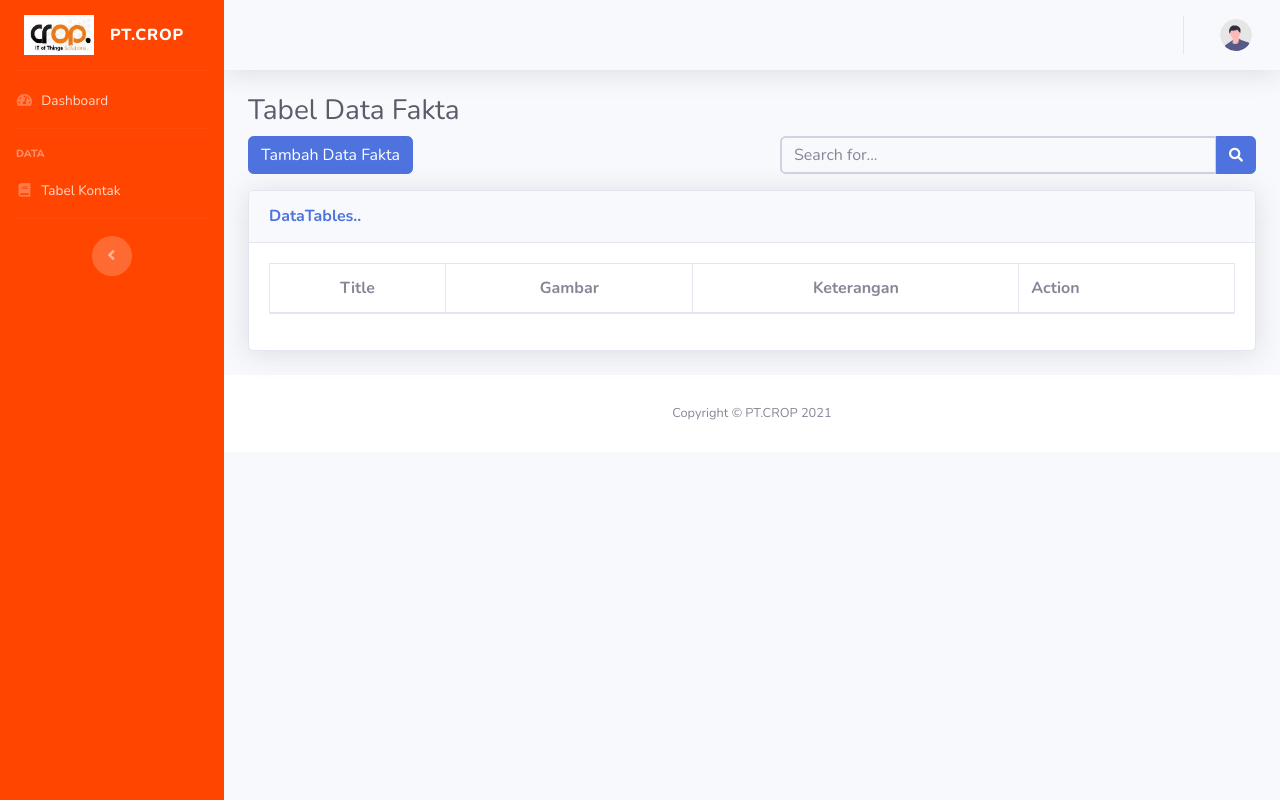
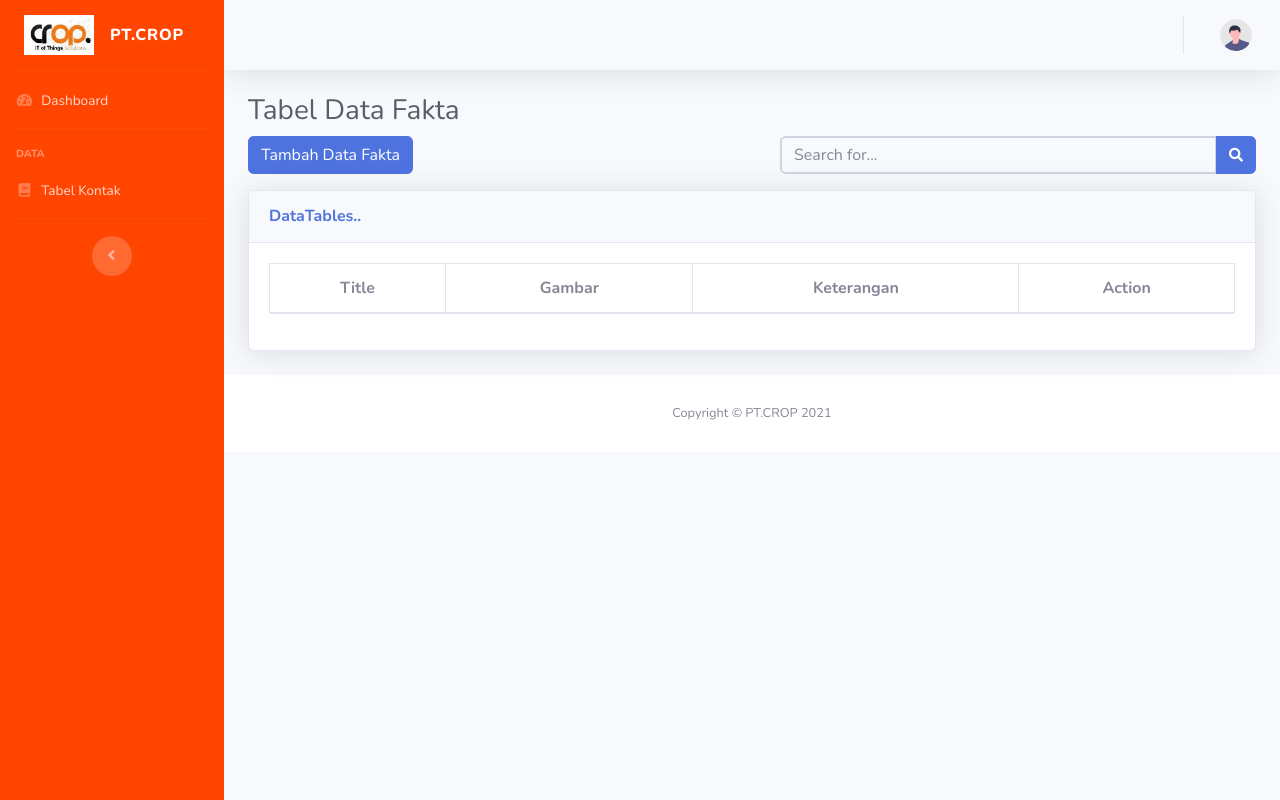
Before and after one commit to rendi14/Frontend_KP, a CodeIgniter 4 app: template app/Views/dashboard/fakta_data.php in a window 1280 px wide. Run offline with PHP 8.4 and a stand-in for CodeIgniter, Linux system fonts and the light colour scheme; the template is opened without the code that fills it, so the values that code supplies are empty; some libraries are stand-ins or nearby versions.

Commit message:
Update fakta_data.php

```diff
--- a/app/Views/dashboard/fakta_data.php
+++ b/app/Views/dashboard/fakta_data.php
@@ -85,7 +85,7 @@
                             <th class="text-center align-middle">Title</th>
                             <th class="text-center align-middle">Gambar</th>
                             <th class="text-center align-middle">Keterangan</th>
-                            <th>Action</th>
+                            <th class="text-center align-middle">Action</th>
                         </tr>
                         <?php foreach ($user as $u) : ?>
                             <tr>
```
